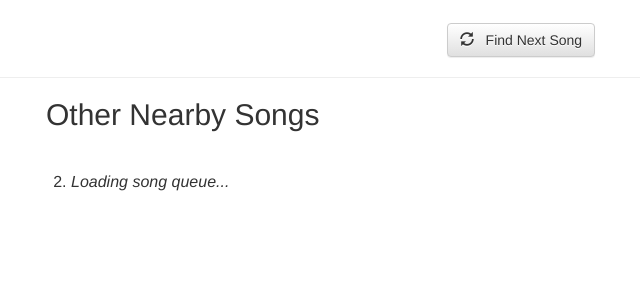
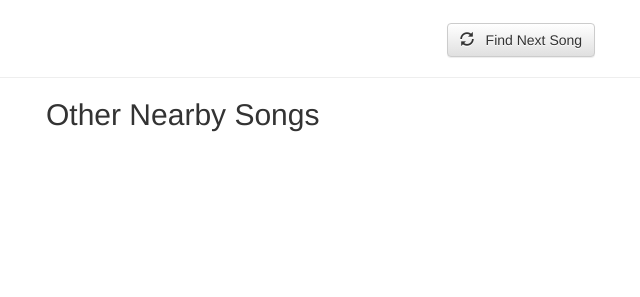
Before and after one commit to jacebrowning/virtualboombox, a Django app: page / in a window 1280 px wide. Shown: the part 322-619 px from the top of the page, without its empty margins (119-759 px from the left). Run offline with Django 3.2, Linux system fonts and the light colour scheme; some libraries are stand-ins or nearby versions.

Commit message:
Only show song queue when ready

```diff
--- a/player/templates/index.html
+++ b/player/templates/index.html
@@ -85,9 +85,6 @@
 
                 <div class="row">
                     <ol id="song-queue" class="song-queue" start="2">
-                        <li>
-                            <i>Loading song queue...</i>
-                        </li>
                     </ol>
                 </div>
             </div>
```
